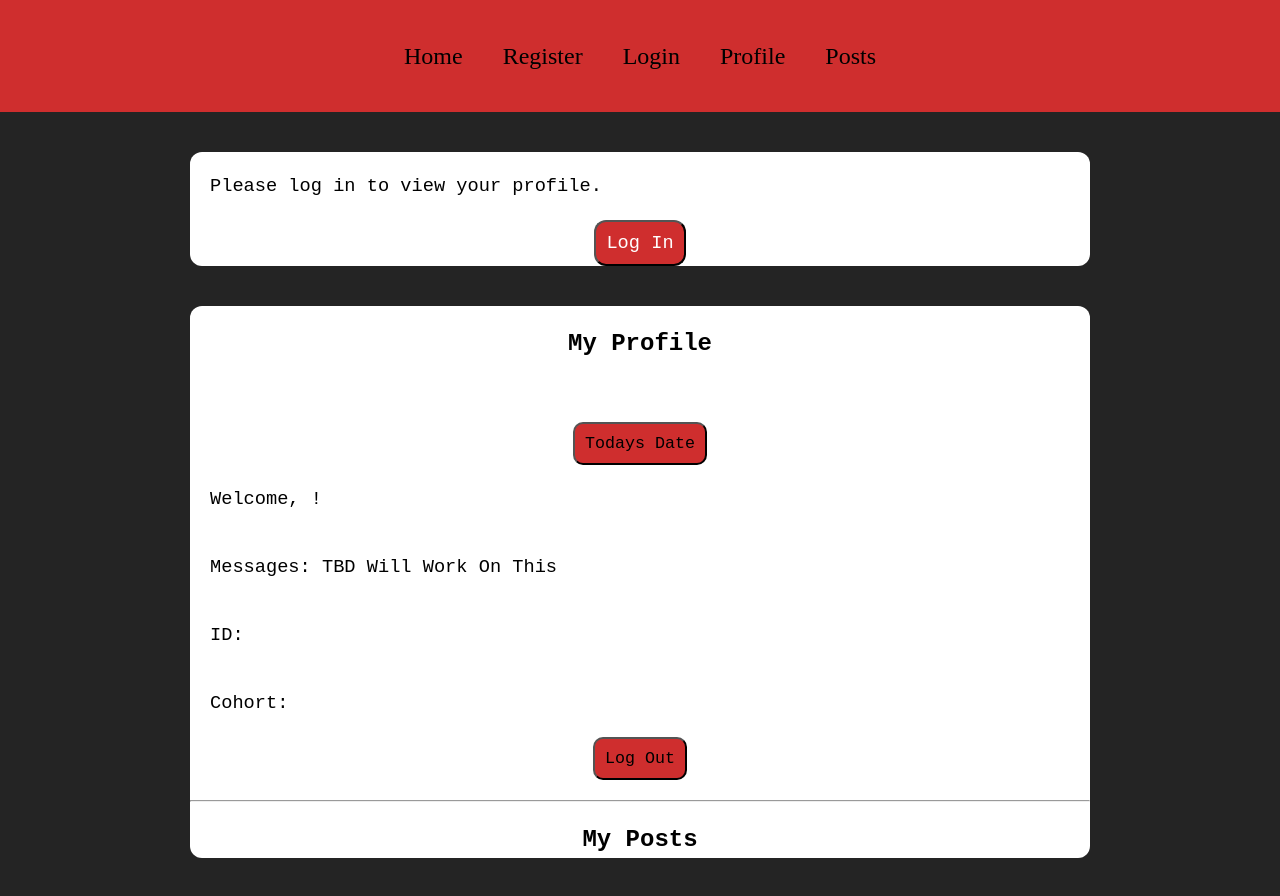
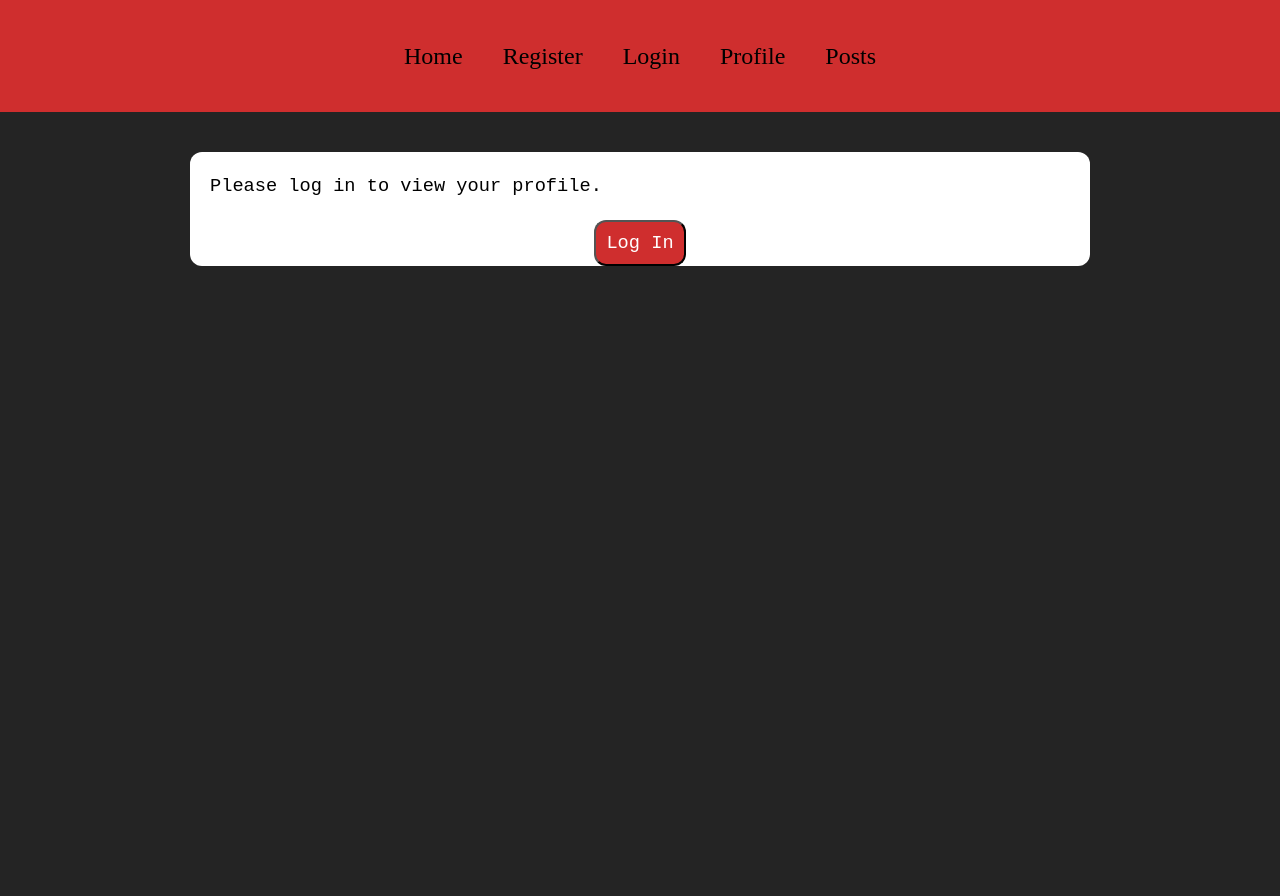
Before and after one commit to Block-30-Stranger-Things/Stranger-Things-Block-30, a React (Vite) app: page /profile in a window 1280 px wide. After the commit the page ends 800 px from the top, so only its background shows below. Built offline with nearby package versions, Linux system fonts and the light colour scheme; a web font is replaced by a local one.

Commit message:
hadduplicate code due to merges

```diff
--- a/src/components/Profile.jsx
+++ b/src/components/Profile.jsx
@@ -34,17 +34,16 @@ export default function Profile({ token, userName }) {
 
   //get todays date
   function getDate() {
-    document.getElementById("getTodaysDate").innerHTML = Date();
+    const dateElement = document.getElementById("getTodaysDate");
+    if (dateElement) {
+      dateElement.innerHTML = new Date().toString();
+    } else {
+      console.error("Element with id 'getTodaysDate' not found");
+    }
   }
-
-//get todays date
-function getDate() {
-  document.getElementById("getTodaysDate").innerHTML = Date();
-}
 
   return (
     <>
-
       {token ? (
         <div className="profile-container">
           <h2 className="profile-heading">My Profile</h2>
@@ -71,23 +70,6 @@ function getDate() {
           </button>
         </div>
       )}
-
-     <div className="profile-container">
-      <h2 className="profile-heading">My Profile</h2>
-      <p id="getTodaysDate"></p>
-      <button onClick={getDate} className="date">Todays Date</button>
-
-     <div className="profile-info">
-       <p>Welcome, {profile.username}!</p>
-       <p>Messages: TBD Will Work On This {profile.messages}</p>
-       <p>ID: {profile._id}</p>
-       <p>Cohort: {profile.cohort}</p>
-       <button className="logOut" type="button" onClick={logOut}>Log Out</button>
-
-      <hr />
-      <MyPosts posts={posts} />
-      </div>
-   </div>
-  </>
-  )
+    </>
+  );
 }
```
